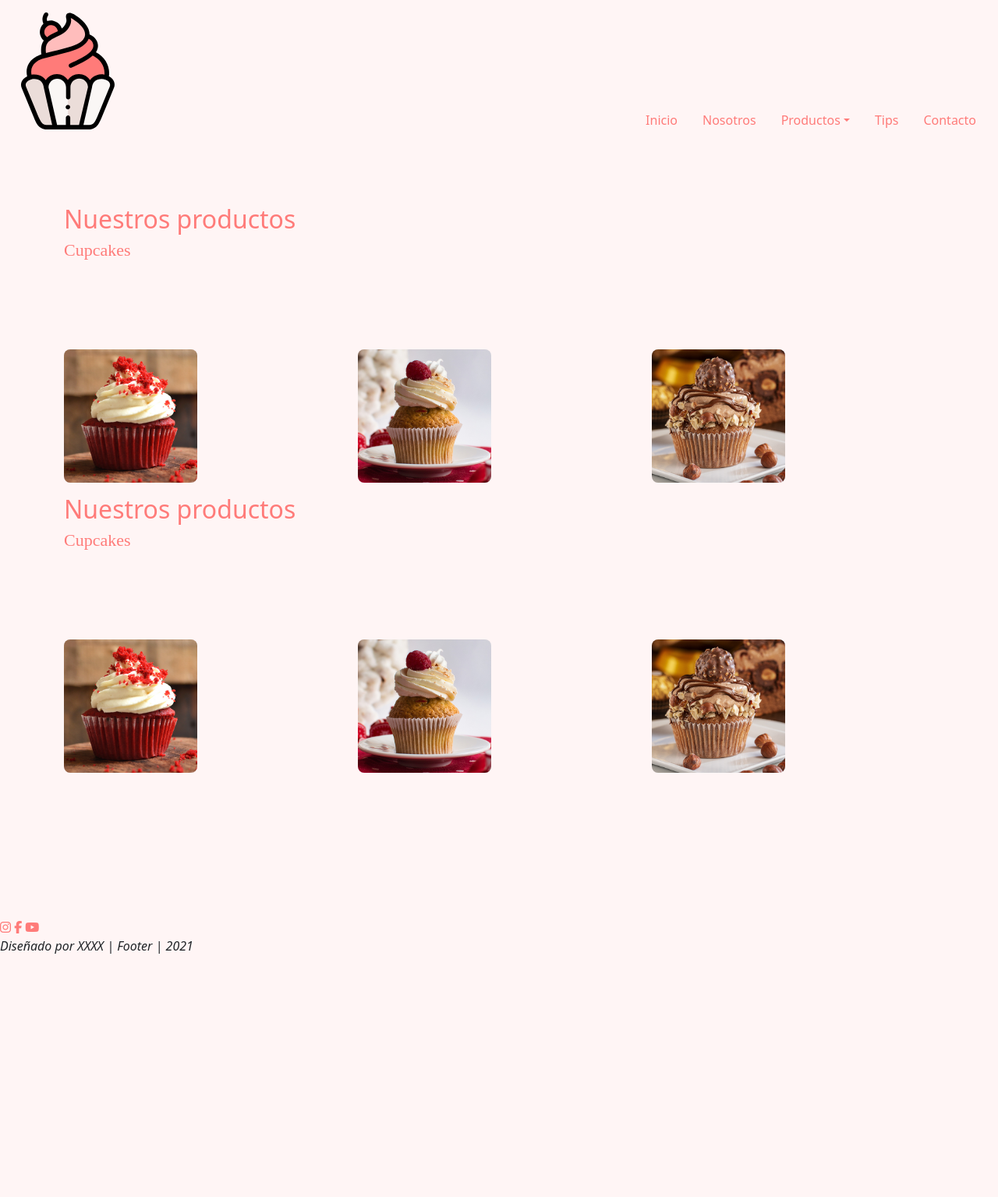
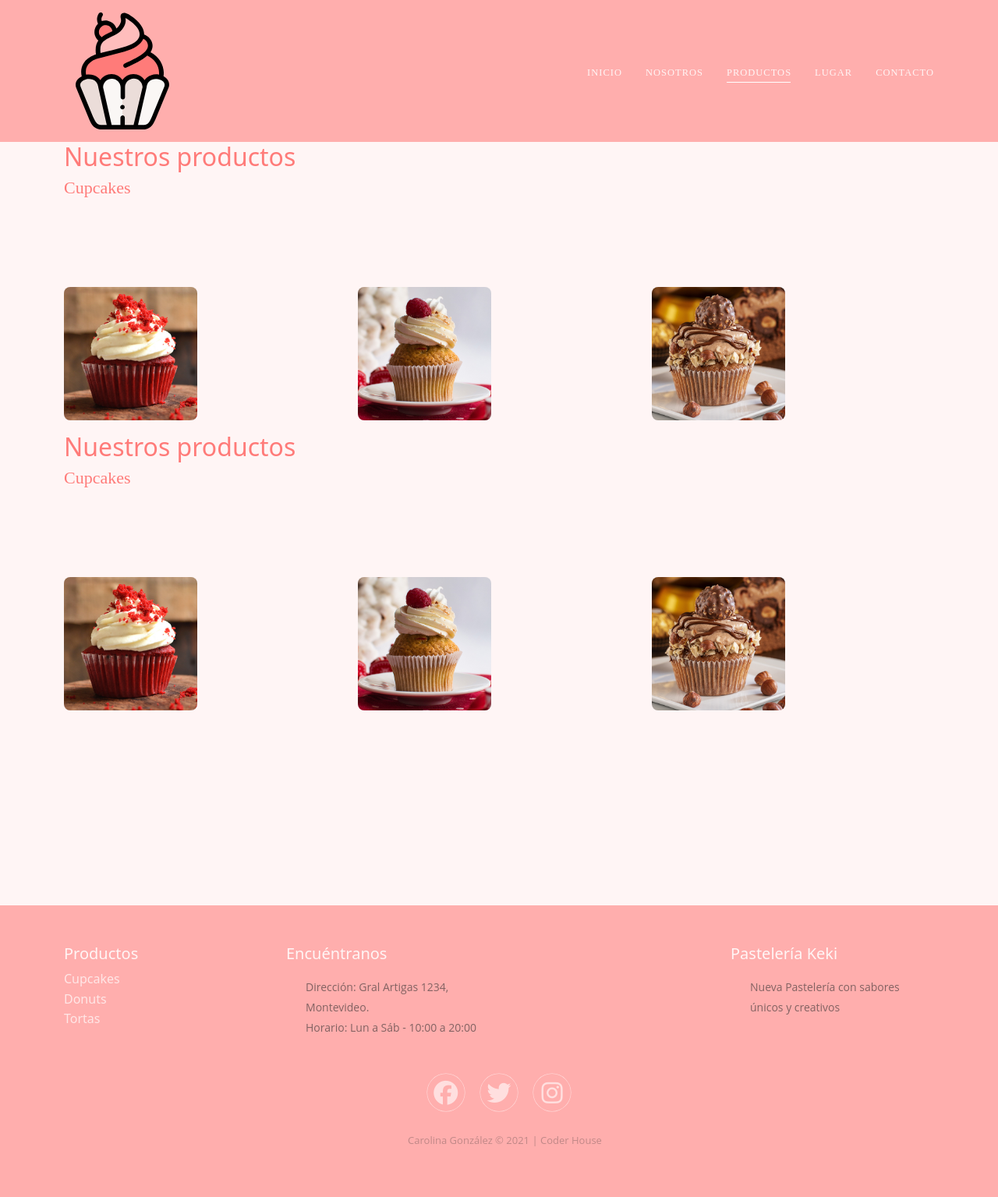
Before and after one commit to Lyreael/pasteleria_web, a website: page html/products.html in a window 1280 px wide. Shown: the whole page at 78% size. Before the commit the page ends 1241 px from the top, so only its background shows below. Drawn offline with nearby package versions, Linux system fonts and the light colour scheme.

Commit message:
footandnav
footer en todas las páginas
navbar con sus respectivos links
to do: responsive de navbar

```diff
--- a/css/_colors.scss
+++ b/css/_colors.scss
@@ -1,5 +1,5 @@
 $primary: #ff7b79;
-$secondary: #ffbdbc;
+$secondary: #ffaead;
 $lighter: #ffe4e3;
 $white: #fff5f5;
 $colorBase: rgb(49, 49, 49);
--- a/css/_footer.scss
+++ b/css/_footer.scss
@@ -58,9 +58,9 @@
         display: inline-block;
         text-align: center;
         border-radius: 50%;
-        box-shadow: 0 0 0 0.5px $primary;
+        box-shadow: 0 0 0 0.5px $white;
         margin: 0 8px;
-        color: $primary;
+        color: $white;
         opacity: 0.7;
         &:hover{
           opacity: 1;
--- a/css/_form.scss
+++ b/css/_form.scss
@@ -1,9 +1,14 @@
+section{
+&.contactSp{
+  margin-top: 5%;
+  }
+}
 .contact-form {
     background: $lighter;
     margin-top: 5%;
     margin-bottom: 5%;
     border-radius: 1rem;
-    width: 70%;
+    width: 100%;
 
     .form-control {
         margin: 1rem;
--- a/css/_menu.scss
+++ b/css/_menu.scss
@@ -59,7 +59,10 @@
 }
 
 #mainMenu li > a {
-    font-size: 12px;
+    font:{
+    size: $menu-font-size;
+    family: $font-subtitle;
+    }
     letter-spacing: 1px;
     color: $white;
     font-weight: 400;
@@ -143,7 +146,7 @@
 }
 
 .main-header .navbar-brand img {
-    max-width: 40px;
+    max-width: 50%;
     animation: fadeInLeft 0.4s both 0.4s;
 }
 
--- a/css/_typography.scss
+++ b/css/_typography.scss
@@ -11,3 +11,4 @@ $base-font-size: 15px;
 $card-font-size: $base-font-size+4px;
 $footer-font-size: $subtitle-size/2;
 $caption-font-size: 12px;
+$menu-font-size: 12.5px;
--- a/html/products.html
+++ b/html/products.html
@@ -19,48 +19,39 @@
     <script src="https://kit.fontawesome.com/e78fc278fc.js" crossorigin="anonymous"></script>
 </head>
 <body>
-    <header>
-      <!-- ===== Navbar BS ===== -->
-      <nav class="navbar navbar-expand-lg justify-content-end">
-        <div class="container-fluid">
-          <a class="navbar-brand" href="#"
-            ><img class="navbar__img" src="../assets/favicon.svg" alt=""
-          /></a>
-          <div class="collapse navbar-collapse" id="navbarNavDropdown">
-            <ul class="navbar-nav">
-              <li class="nav-item">
-                <a class="nav-link" aria-current="Home" href="../index.html">Inicio</a>
+
+  <!-- ===== NavBar Responsive BS ===== -->
+
+<header class="main-header">
+  <div class="container">
+    <nav class="navbar navbar-expand-lg main-nav px-0">
+      <a class="navbar-brand" href="#"><img src="../assets/favicon.svg" alt="Keki"></a>
+      <button class="navbar-toggler" type="button" data-toggle="collapse" data-target="#mainMenu" aria-controls="mainMenu" aria-expanded="false" aria-label="Toggle navigation">
+                      <span class="icon-bar icon-bar-1"></span>
+                      <span class="icon-bar icon-bar-2"></span>
+                      <span class="icon-bar icon-bar-3"></span>
+                  </button>
+      <div class="collapse navbar-collapse" id="mainMenu">
+        <ul class="navbar-nav ml-auto text-uppercase f1">
+          <li>
+            <a href="../index.html" >Inicio</a>
           </li>
-              <li class="nav-item">
-                <a class="nav-link" href="us.html">Nosotros</a>
+          <li>
+            <a href="us.html">Nosotros</a>
           </li>
-              <!-- ===== Dropdown ===== -->
-              <li class="nav-item active">
-                <a class="nav-link dropdown-toggle" data-bs-toggle="dropdown" href="html/products.html" role="button" aria-expanded="false">Productos</a>
-                <ul class="dropdown-menu">
           <li>
-                    <a class="dropdown-item" href="products.html#snCup">Cupcakes</a>
+            <a href="products.html" class="active active-first">Productos</a>
           </li>
-                  <li><hr class="dropdown-divider" /></li>
-                    <li><a class="dropdown-item" href="products.html#snDon">Donuts</a>
+          <li>
+            <a href="place.html">Lugar</a>
           </li>
-                  <li><hr class="dropdown-divider" /></li>
           <li>
-                    <a class="dropdown-item" href="products.html#snCake">Tortas</a>
-                  </li>
-                </ul>
-              </li>
-
-              <li class="nav-item">
-                <a class="nav-link" href="tips.html">Tips</a>
-              </li>
-              <li class="nav-item">
-                <a class="nav-link" href="contact.html">Contacto</a>
+            <a href="contact.html">Contacto</a>
           </li>
         </ul>
       </div>
+    </nav>
   </div>
-      </nav>
 </header>
 
     <section class="container-xl containerPro">
@@ -116,25 +107,40 @@
 
   </section>
 
-    <footer class="footer">
-      <div class="footer__social">
-        <a class="footer__social--ig" href="http://www.instragram.com/"
-          ><i class="fab fa-instagram"></i
-        ></a>
-        <a class="footer__social--fb" href="http://www.facebook.com"
-          ><i class="fab fa-facebook-f"></i
-        ></a>
-        <a class="footer__social--yt" href="http://www.youtube.com"
-          ><i class="fab fa-youtube"></i
-        ></a>
+ <!-- ====== Footer BS ====== -->
+
+<div class="footer-dark">
+  <footer>
+      <div class="container">
+          <div class="row">
+              <div class="col-sm-6 col-md-3 item">
+                  <h4>Productos</h4>
+                  <ul>
+                      <li><a href="#">Cupcakes</a></li>
+                      <li><a href="#">Donuts</a></li>
+                      <li><a href="#">Tortas</a></li>
+                  </ul>
               </div>
-      <!--Arquitectura de la página?-->
-      <!--logo-->
-      <!--Suscripción-->
-      <div>
-        <blockquote><i> Diseñado por XXXX | Footer | 2021</i></blockquote>
+              <div class="col-sm-6 col-md-3 item text">
+                    <h4>Encuéntranos</h4>
+                    <p class="foot"> Dirección: Gral Artigas 1234, Montevideo. <br> Horario: Lun a Sáb - 10:00 a 20:00</p>
+              </div>
+              <div class="col-md-3"></div>
+              <div class="col-md-3 item text">
+                  <h4>Pastelería Keki</h4>
+                  <p class="foot">Nueva Pastelería con sabores únicos y creativos</p>
+              </div>
+
+              <div class="col-12 item social">
+                <a href="#"><i class="fab fa-facebook"></i></a>
+                <a href="#"><i class="fab fa-twitter"></i></a>
+                <a href="#"><i class="fab fa-instagram"></i></a>
+              </div>
+          </div>
+          <p class="copyright">Carolina González © 2021 | Coder House</p>
       </div>
     </footer>
+    </div>
     <script
       src="https://cdn.jsdelivr.net/npm/@popperjs/core@2.9.2/dist/umd/popper.min.js"
       integrity="sha384-IQsoLXl5PILFhosVNubq5LC7Qb9DXgDA9i+tQ8Zj3iwWAwPtgFTxbJ8NT4GN1R8p"
```
Also changed, not shown: html/contact.html (+68 -41 lines), html/place.html (renamed from html/tips.html, +49 -43 lines), html/us.html (+30 -34 lines), index.html (+2 -4 lines), boost/css/bootstrap.min.css, css/style.css, 1 other file. Lines whose indentation alone changed are shown as unchanged.
